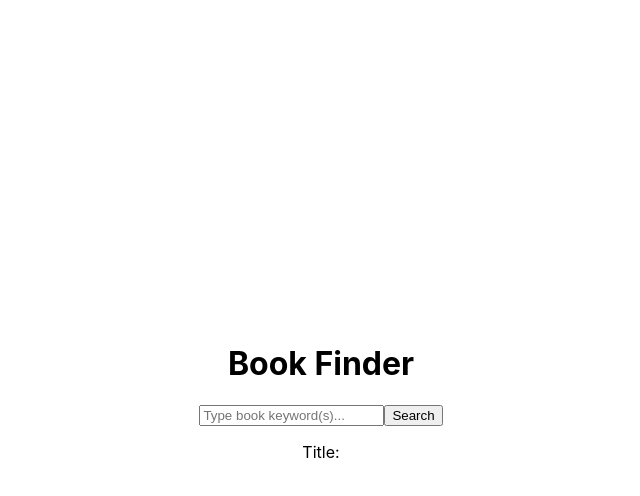
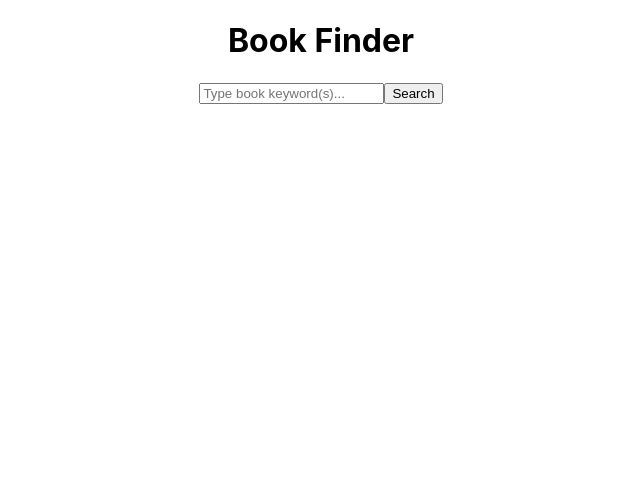
Before and after one commit to eduardoltorres/book-finder, a React (Create React App) app: page / in a window 1280 px wide. Shown: the top 496 px of the page, without its empty margins (319-959 px from the left). Built offline with nearby package versions, Linux system fonts and the light colour scheme.

Commit message:
add display state functionality

```diff
--- a/src/components/App.js
+++ b/src/components/App.js
@@ -10,15 +10,21 @@ class App extends Component {
   addBook = book => {
     const books = { ...this.state.books };
     books[`book${Date.now()}`] = book;
+    // console.log(books);
     this.setState({ books });
   };
+
   render() {
     return (
-      <>
+      <div>
         <h1>Book Finder</h1>
         <SearchInput addBook={this.addBook} />
-        <BookCard results={this.state.title} />
-      </>
+        <ul>
+          {Object.keys(this.state.books).map(key => (
+            <BookCard key={key} book={this.state.books[key]} />
+          ))}
+        </ul>
+      </div>
     );
   }
 }
--- a/src/components/BookCard.js
+++ b/src/components/BookCard.js
@@ -2,9 +2,10 @@ import React from "react";
 
 const BookCard = props => {
   return (
-    <>
-      <p>Title: {props.results}</p>
-    </>
+    <li>
+      <h1>{props.book.title}</h1>
+      <h3>{props.book.author}</h3>
+    </li>
   );
 };
 
--- a/src/components/SearchInput.js
+++ b/src/components/SearchInput.js
@@ -8,22 +8,22 @@ const SearchInput = props => {
 
     const keyword = keywordRef.current.value.split(" ").join("+");
     const endpoint = `https://www.googleapis.com/books/v1/volumes?q=${keyword}&key=AIzaSyDvXGmZlQqtbBoT3PxybPez7jIh76rtFy8`;
-    const book = {
-      cover: "",
-      title: "",
-      author: "",
-      publisher: "",
-    };
 
     fetch(endpoint)
       .then(res => res.json())
       .then(res => {
-        res.items.map(val => {
+        res.items.forEach(val => {
+          const book = {
+            cover: "",
+            title: "",
+            author: "",
+            publisher: "",
+          };
           book.cover = val.volumeInfo.imageLinks.thumbnail;
           book.title = val.volumeInfo.title;
           book.author = val.volumeInfo.authors;
           book.publisher = val.volumeInfo.publisher;
-          return props.addBook(book);
+          props.addBook(book);
         });
       });
 
--- a/src/css/style.css
+++ b/src/css/style.css
@@ -6,10 +6,7 @@ body {
     sans-serif;
   -webkit-font-smoothing: antialiased;
   -moz-osx-font-smoothing: grayscale;
-  height: 100vh;
   text-align: center;
-  display: grid;
-  place-content: center center;
 }
 
 code {
```
